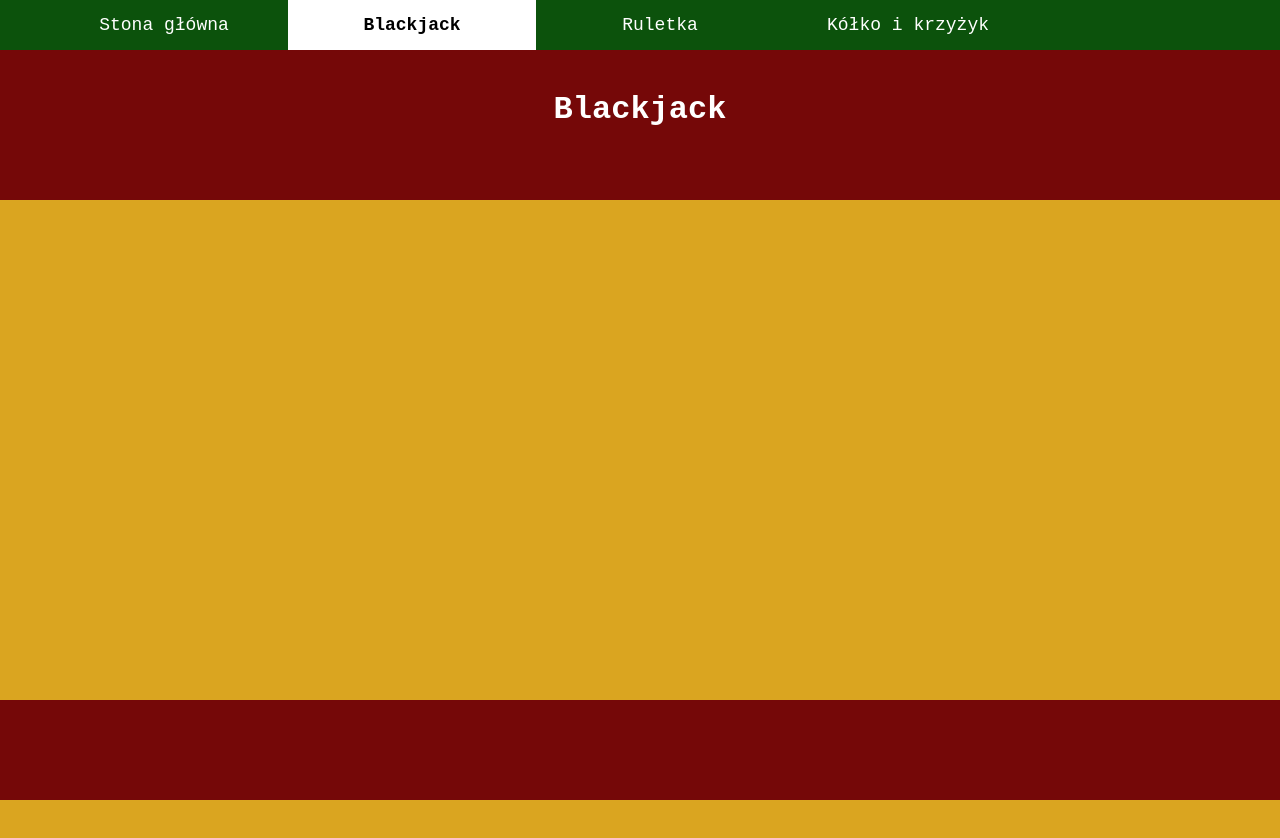
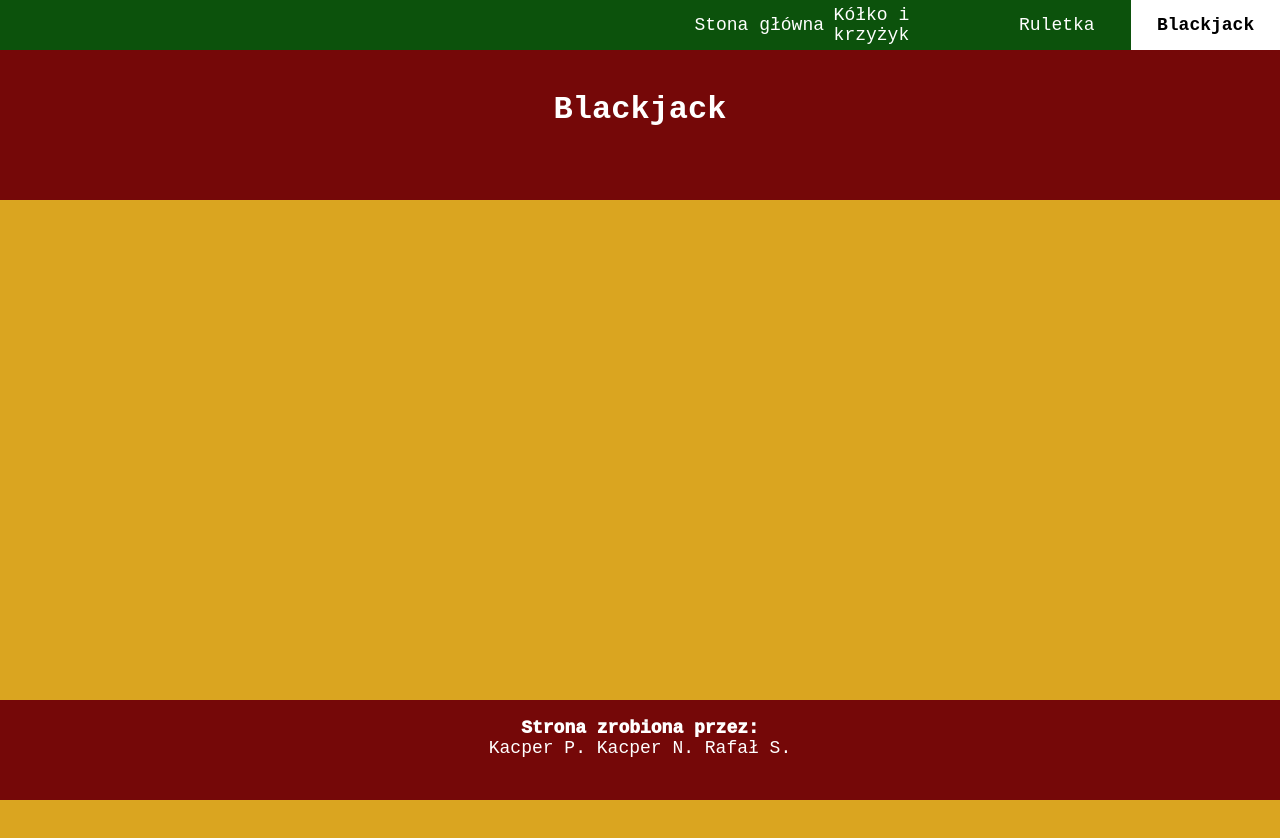
Before and after one commit to piselrobifufu/SalonGier, a plain HTML site: page blackjack/bj.html in a window 1280 px wide. Shown: the top 838 px of the page. Drawn offline with Linux system fonts and the light colour scheme.

Commit message:
poprawiem menu

```diff
--- a/blackjack/bj.html
+++ b/blackjack/bj.html
@@ -9,10 +9,10 @@
 </head>
 <body>
     <ul class="menu">
-        <li><a href="../index.html">Stona główna</a></li>
         <li class="active"><a href="../blackjack/bj.html">Blackjack</a></li>
         <li><a href="../ruletka/rull.html">Ruletka</a></li>
         <li><a href="../kolkoikrzyzyk/ox.html">Kółko i krzyżyk</a></li>
+        <li><a href="../index.html">Stona główna</a></li>
     </ul>
     <div class="baner">
         <h1>Blackjack</h1>
@@ -21,7 +21,7 @@
 
     </div>
     <div class="footer">
-
+        <p><span class="pogrub">Strona zrobiona przez:</span><br><span class="highlighted">Kacper P.</span> <span class="highlighted">Kacper N.</span> <span class="highlighted">Rafał S.</span></p>
     </div>
 </body>
 </html>
--- a/style.css
+++ b/style.css
@@ -25,8 +25,8 @@ body{
     background-color: rgb(12, 82, 12);
 }
 li{
-    float: left;
-    width: 20%;
+    float: right;
+    width: 12%;
     height: 100%;
     margin: 0;
     padding: 0;
```
Also changed, not shown: index.html (+2 -2 lines), kolkoikrzyzyk/ox.html (+2 -2 lines), ruletka/rull.html (+2 -2 lines).
